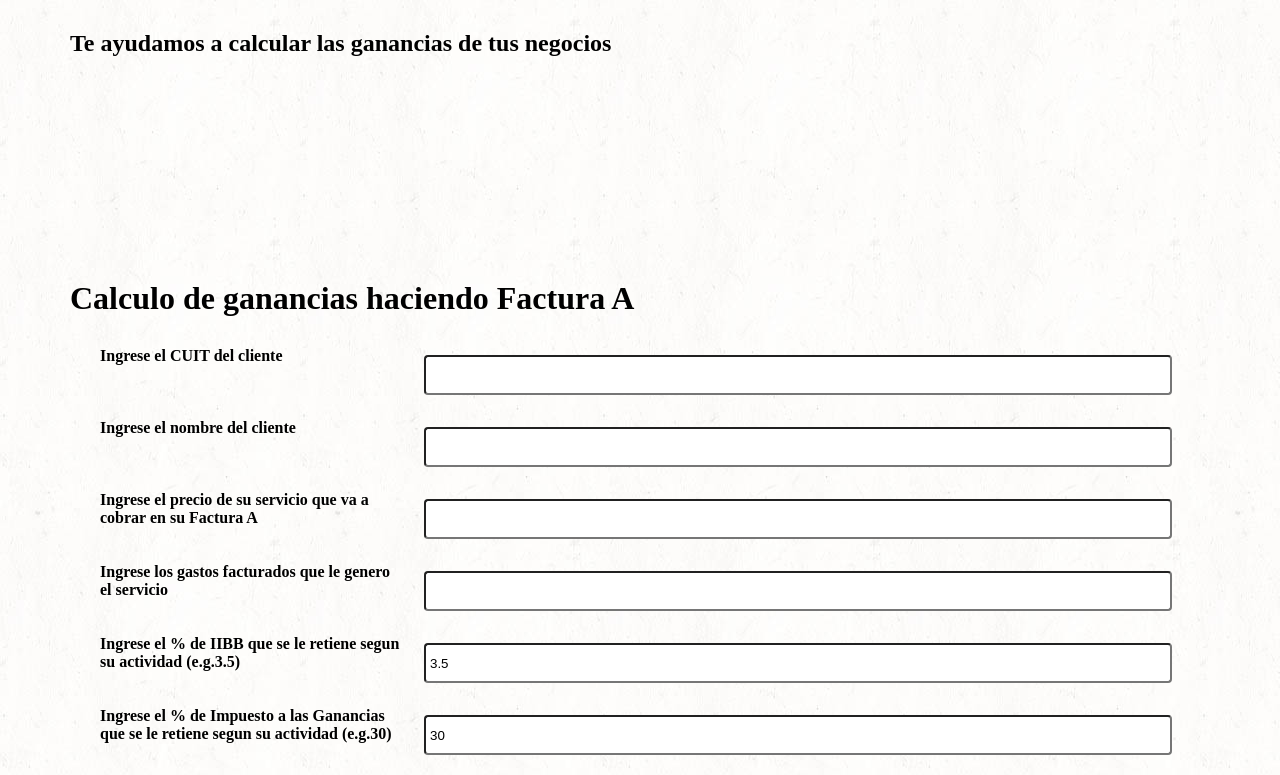
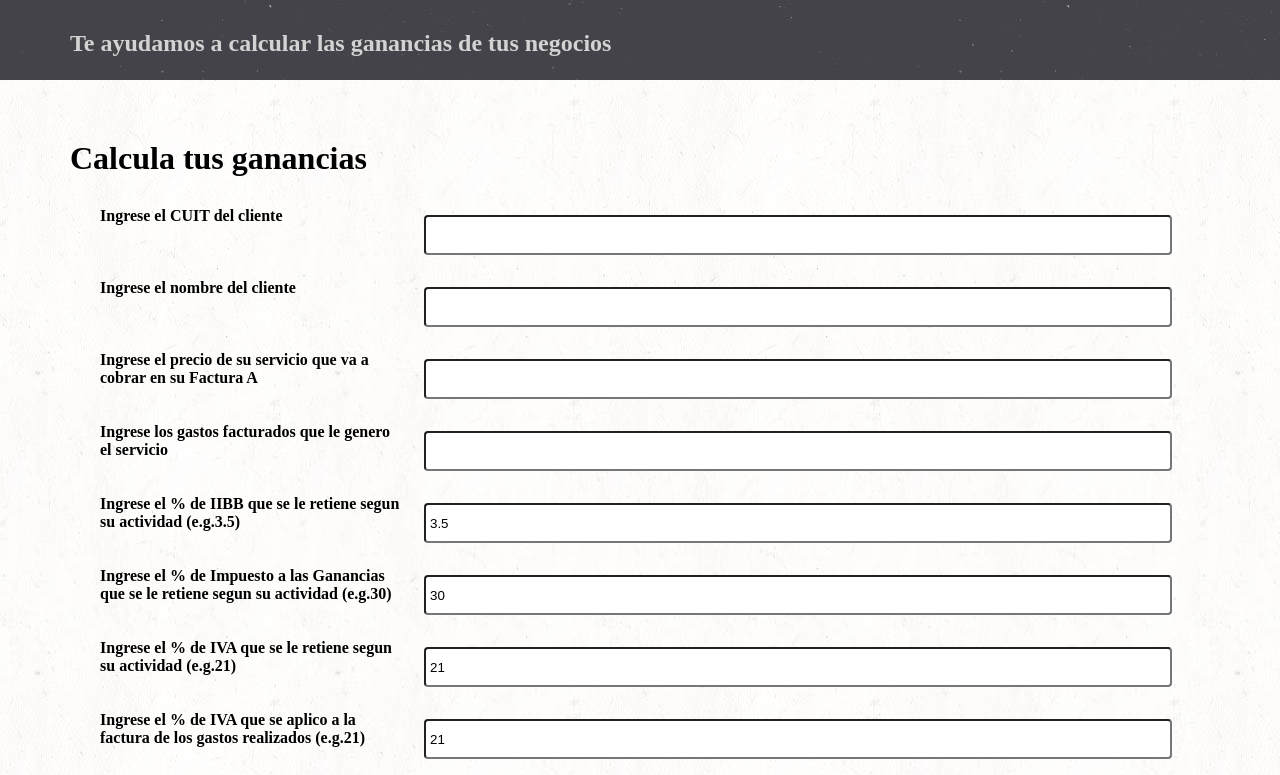
Before and after one commit to nicolagou/CalculoGanancias, a plain HTML site: page index.html in a window 1280 px wide. Shown: the top 775 px of the page. Drawn offline with nearby package versions, Linux system fonts and the light colour scheme; no server answers.

Commit message:
modificando el css

```diff
--- a/index.html
+++ b/index.html
@@ -13,14 +13,14 @@
 
 <body class="grid">
 
-    <header class="bg-grisclaro">
+    <header class="bg-header">
         <h2 class="container">Te ayudamos a calcular las ganancias de tus negocios</h2>
     </header>
 
 
-    <main class="bg-grisclaro">
+    <main class="bg-main">
         <div class="container">
-            <h1 class="paddingtop">Calculo de ganancias haciendo Factura A</h1>
+            <h1 class="paddingtop">Calcula tus ganancias</h1>
 
             <section class="padding">
 
--- a/style.css
+++ b/style.css
@@ -13,7 +13,7 @@
         "main        main        main"
         "footer      footer      footer";
     grid-template-columns: 1fr 2fr 1fr;
-    grid-template-rows: 220px 2fr 200px;
+    grid-template-rows: 80px 2fr 200px;
 }
 
 
@@ -43,7 +43,13 @@ footer {
     padding: 30px;
 }
 
-.bg-grisclaro {
+.bg-header {
+    background-image: url(./multimedia/fondo-gris.jpg);
+    background-size: inherit;
+    color: lightgrey;
+}
+
+.bg-main {
     background-image: url(./multimedia/fondo-blanco.jpg);
     background-size: inherit;
     color: black;
```
